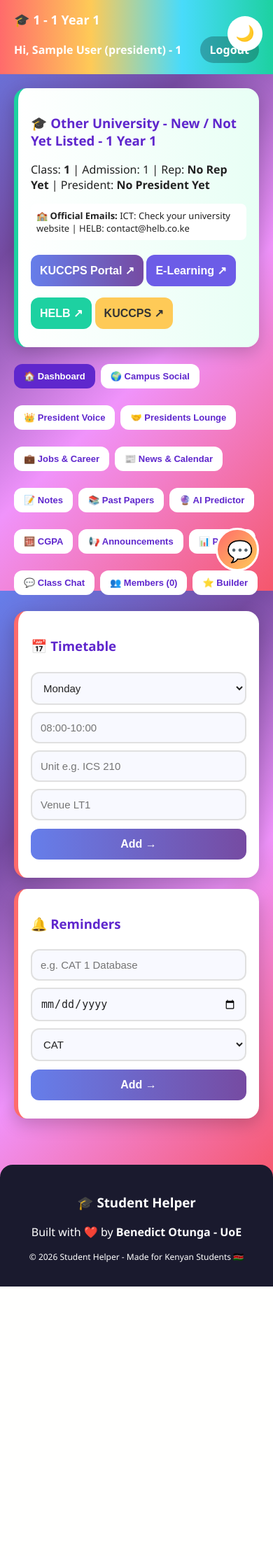
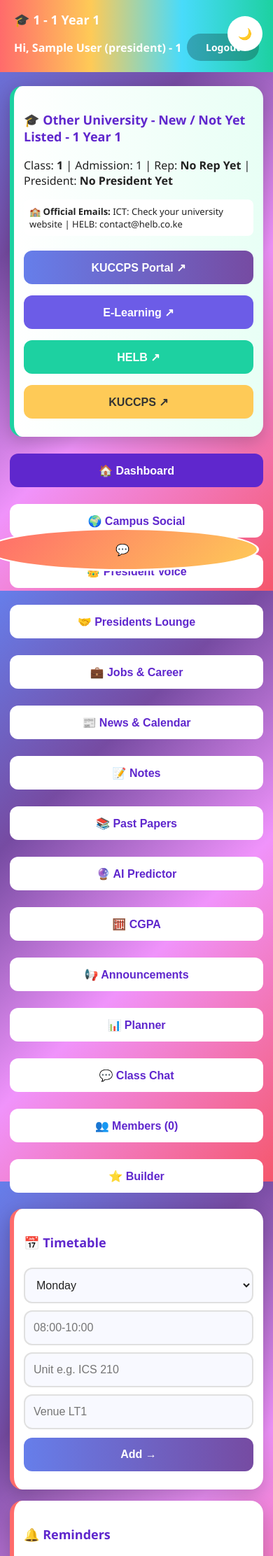
Before and after one commit to benedict7benobenito/Student-Helper, a Flask app: page /dashboard in a window 390 px wide. Shown: the top 2223 px of the page at 70% size. Before the commit the page ends 1838 px from the top, so only its background shows below. Run offline with Flask 3, Linux system fonts and the light colour scheme; the visitor is signed in with stand-in values (Sample User, id 1); data comes from the database, SQL or seed files in the repository; data that the repository does not hold is empty.

Commit message:
Update style.css

```diff
--- a/static/style.css
+++ b/static/style.css
@@ -30,3 +30,56 @@ table{width:100%;border-collapse:collapse} td,th{padding:10px;border-bottom:1px
 .msg{padding:10px 13px;border-radius:14px;max-width:85%;font-size:14px}
 .msg.ai{background:#e9e7ff;color:#222} body.dark .msg.ai{background:#2a2a35;color:#fff}
 .msg.user{background:linear-gradient(90deg,#ff6b6b,#feca57);color:#fff;align-self:flex-end}
+
+/* --- MOBILE FIX - Full Screen, Scroll Down, No Tiny Zoom --- */
+* { box-sizing: border-box !important; }
+html, body {
+  width: 100% !important;
+  max-width: 100% !important;
+  margin: 0 !important;
+  padding: 0 !important;
+  overflow-x: hidden !important;
+}
+@media (max-width: 768px) {
+  body { font-size: 16px !important; }
+  /* Every container / card becomes full width */
+  .container, .card, .box, .content, main, .wrapper, .login-box, .auth-box, .form-box, .dashboard, .portfolio, section, article {
+    width: 100% !important;
+    max-width: 100% !important;
+    margin-left: 0 !important;
+    margin-right: 0 !important;
+    padding-left: 14px !important;
+    padding-right: 14px !important;
+  }
+  /* Login card - full screen, not tiny in middle */
+  .login-box, .auth-box {
+    min-height: 100vh !important;
+    display: flex !important;
+    flex-direction: column !important;
+    justify-content: center !important;
+  }
+  /* Inputs and buttons - big finger-friendly */
+  input, select, textarea, button, .btn {
+    width: 100% !important;
+    font-size: 16px !important;
+    padding: 14px 12px !important;
+    min-height: 48px !important;
+  }
+  /* Nav / tabs - wrap to next line, don't squeeze */
+  .nav, .navbar, header, .tabs, .menu, .topbar {
+    flex-wrap: wrap !important;
+    gap: 8px !important;
+  }
+  .nav a, .tabs a, .menu a {
+    padding: 10px 12px !important;
+    font-size: 14px !important;
+    flex: 1 1 auto !important;
+    text-align: center !important;
+  }
+  h1 { font-size: 24px !important; line-height: 1.3 !important; }
+  h2 { font-size: 20px !important; }
+  h3 { font-size: 18px !important; }
+  /* Tables and notes - scroll, don't shrink */
+  table { display: block !important; width: 100% !important; overflow-x: auto !important; }
+  img { max-width: 100% !important; height: auto !important; }
+}
```
